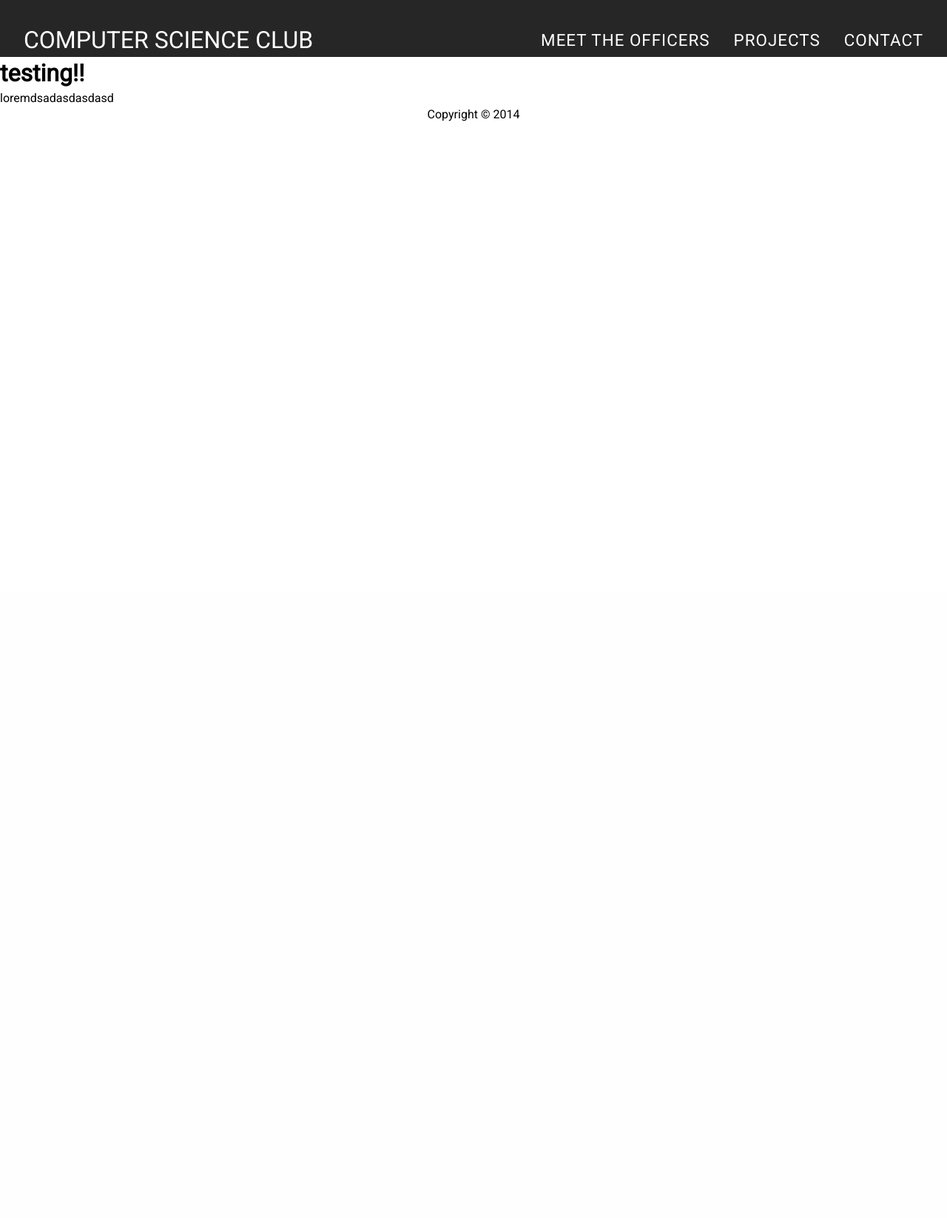
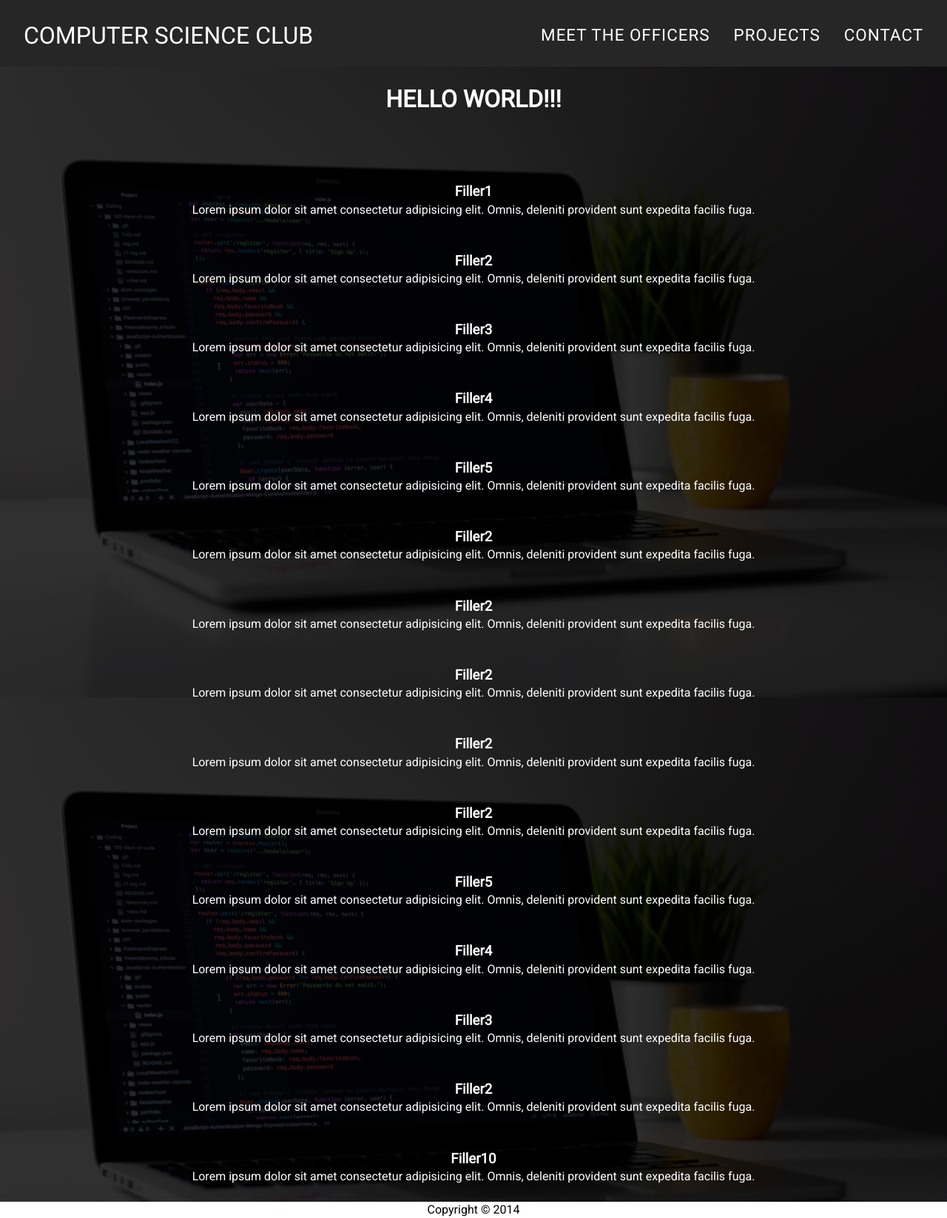
Before and after one commit to Jose-Velasco/cs-club-django, a Django app: page / in a window 1280 px wide. Shown: the whole page at 74% size. Before the commit the page ends 164 px from the top, so only its background shows below. Run offline with Django 3.2, Linux system fonts and the light colour scheme; some libraries are stand-ins or nearby versions.

Commit message:
added basic background again, removed deprecated css classes in base.css

```diff
--- a/Projects/static/projects/css/base.css
+++ b/Projects/static/projects/css/base.css
@@ -25,16 +25,6 @@ body {
     height: 100%;
     z-index: -1;
 
-}
-/* .welcome and filler-div css delete if needed */
-.welcome {
-    text-align: center;
-    font-weight: bold;
-    text-transform: uppercase;
-}
-
-.filler-div {
-    text-align: center;
 }
 
 /* foreground */
@@ -79,7 +69,8 @@ body {
 }
 
 .container nav {
-    padding-top: 2rem;
+    padding-top: 1.6rem;
+    padding-bottom: 1.2rem;
     display: flex;
     justify-content: space-between;
     align-items: center;
--- /dev/null
+++ b/Projects/static/projects/css/indexhtml.css
@@ -0,0 +1,15 @@
+.index-BG {
+	background: url("/static/projects/staticImages/indexBG.jpg") fixed center center/cover;
+	color: #fff;
+}
+
+/* .welcome and filler-div css delete if needed */
+.index-welcome {
+    text-align: center;
+    font-weight: bold;
+    text-transform: uppercase;
+}
+
+.index-filler-div {
+    text-align: center;
+}
--- a/Projects/templates/projectsHTML/index.html
+++ b/Projects/templates/projectsHTML/index.html
@@ -1,7 +1,93 @@
 {% extends "projectsHTML/base.html" %}
+{% load static %}
+{% block additionalHead %}
+<link rel="stylesheet" href="{% static 'projects/css/indexhtml.css' %}">
+{% endblock %}
 {% block content %}
 
-	<h1>testing!!</h1>
-	<p>loremdsadasdasdasd</p>
+	<div class="index-BG">
+		<br>
+		<h1 class="index-welcome">Hello World!!!</h1>
+
+		<br><br><br>
+
+		<div class="index-filler-div">
+			<br>
+			<h3>Filler1</h3>
+			<p>Lorem ipsum dolor sit amet consectetur adipisicing elit. Omnis, deleniti provident sunt expedita facilis fuga.</p>
+			<br>
+
+			<br>
+			<h3>Filler2</h3>
+			<p>Lorem ipsum dolor sit amet consectetur adipisicing elit. Omnis, deleniti provident sunt expedita facilis fuga.</p>
+			<br>
+
+			<br>
+			<h3>Filler3</h3>
+			<p>Lorem ipsum dolor sit amet consectetur adipisicing elit. Omnis, deleniti provident sunt expedita facilis fuga.</p>
+			<br>
+
+			<br>
+			<h3>Filler4</h3>
+			<p>Lorem ipsum dolor sit amet consectetur adipisicing elit. Omnis, deleniti provident sunt expedita facilis fuga.</p>
+			<br>
+
+			<br>
+			<h3>Filler5</h3>
+			<p>Lorem ipsum dolor sit amet consectetur adipisicing elit. Omnis, deleniti provident sunt expedita facilis fuga.</p>
+			<br>
+
+			<br>
+			<h3>Filler2</h3>
+			<p>Lorem ipsum dolor sit amet consectetur adipisicing elit. Omnis, deleniti provident sunt expedita facilis fuga.</p>
+			<br>
+
+			<br>
+			<h3>Filler2</h3>
+			<p>Lorem ipsum dolor sit amet consectetur adipisicing elit. Omnis, deleniti provident sunt expedita facilis fuga.</p>
+			<br>
+
+			<br>
+			<h3>Filler2</h3>
+			<p>Lorem ipsum dolor sit amet consectetur adipisicing elit. Omnis, deleniti provident sunt expedita facilis fuga.</p>
+			<br>
+
+			<br>
+			<h3>Filler2</h3>
+			<p>Lorem ipsum dolor sit amet consectetur adipisicing elit. Omnis, deleniti provident sunt expedita facilis fuga.</p>
+			<br>
+
+			<br>
+			<h3>Filler2</h3>
+			<p>Lorem ipsum dolor sit amet consectetur adipisicing elit. Omnis, deleniti provident sunt expedita facilis fuga.</p>
+			<br>
+
+			<br>
+			<h3>Filler5</h3>
+			<p>Lorem ipsum dolor sit amet consectetur adipisicing elit. Omnis, deleniti provident sunt expedita facilis fuga.</p>
+			<br>
+
+			<br>
+			<h3>Filler4</h3>
+			<p>Lorem ipsum dolor sit amet consectetur adipisicing elit. Omnis, deleniti provident sunt expedita facilis fuga.</p>
+			<br>
+
+			<br>
+			<h3>Filler3</h3>
+			<p>Lorem ipsum dolor sit amet consectetur adipisicing elit. Omnis, deleniti provident sunt expedita facilis fuga.</p>
+			<br>
+
+			<br>
+			<h3>Filler2</h3>
+			<p>Lorem ipsum dolor sit amet consectetur adipisicing elit. Omnis, deleniti provident sunt expedita facilis fuga.</p>
+			<br>
+
+			<br>
+			<h3>Filler10</h3>
+			<p>Lorem ipsum dolor sit amet consectetur adipisicing elit. Omnis, deleniti provident sunt expedita facilis fuga.</p>
+			<br>
+		</div>
+
+	</div>
 
 {% endblock content %}
```
Also changed, not shown: Projects/static/projects/staticImages/indexBG.jpg (added).
